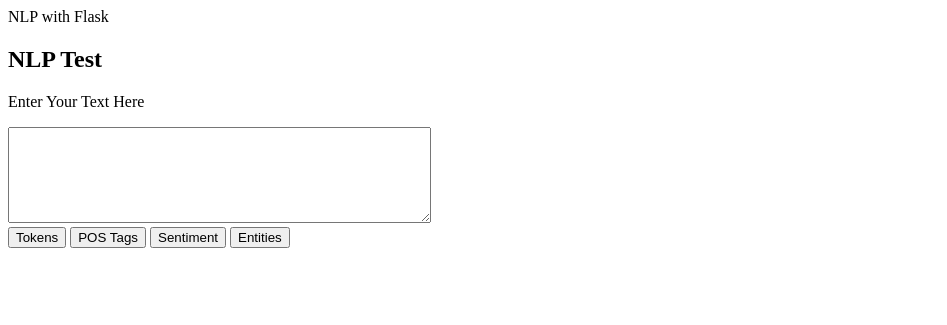
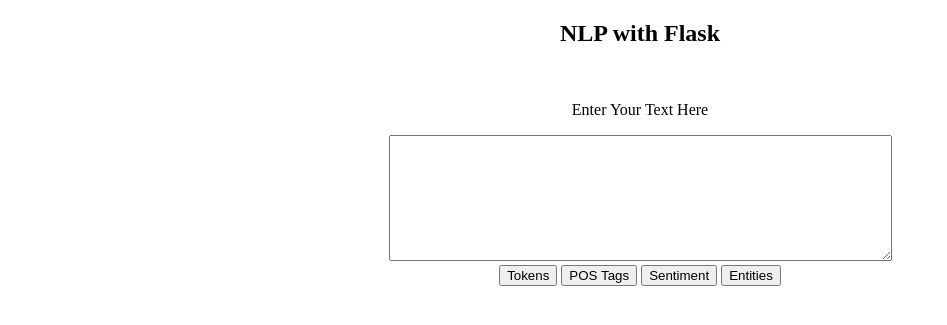
Before and after one commit to balamurugan-kalaiarasu/NLP-Basic-Tasks-using-Flask, a Flask app: page / in a window 1280 px wide. Shown: the top 325 px of the page, without its empty margins (0-947 px from the left). Run offline with Flask 2, Linux system fonts and the light colour scheme.

Commit message:
Add files via upload

```diff
--- /dev/null
+++ b/requirements.txt
@@ -0,0 +1,4 @@
+Flask==1.1.2
+gunicorn==19.9.0
+spacy==2.0.13
+textblob==0.15.3
--- a/templates/index.html
+++ b/templates/index.html
@@ -6,23 +6,25 @@
 	<!-- <link rel="stylesheet" type="text/css" href="{{ url_for('static', filename='css/styles.css') }}"> -->
 </head>
 <body>
+<center>
 
 	<header>
 		<div class="container">
 		<div id="brandname">
-			NLP with Flask
+
 		</div>
-		<h2>NLP Test</h2>
+		<h2>NLP with Flask</h2>
 
 	</div>
 	</header>
 
 	<div class="nl-container">
 
+		<br>
 		<form action="{{ url_for('test')}}" method="POST">
 		<p>Enter Your Text Here</p>
 		<!-- <input type="text" name="comment"/> -->
-		<textarea name="message" rows="6" cols="50"></textarea>
+		<textarea name="message" rows="8" cols="60"></textarea>
 		<br/>
 
 		<input type="submit" class="btn-info" name="tok" value="Tokens">
@@ -34,12 +36,14 @@
 	</form>
 	<br>
 	<br>
+
+	<p>
 	{{ result_text }}
-
+	</p>
 	</div>
 
 
 
-
+</center>
 </body>
 </html>
```
Also changed, not shown: 1 other file.
